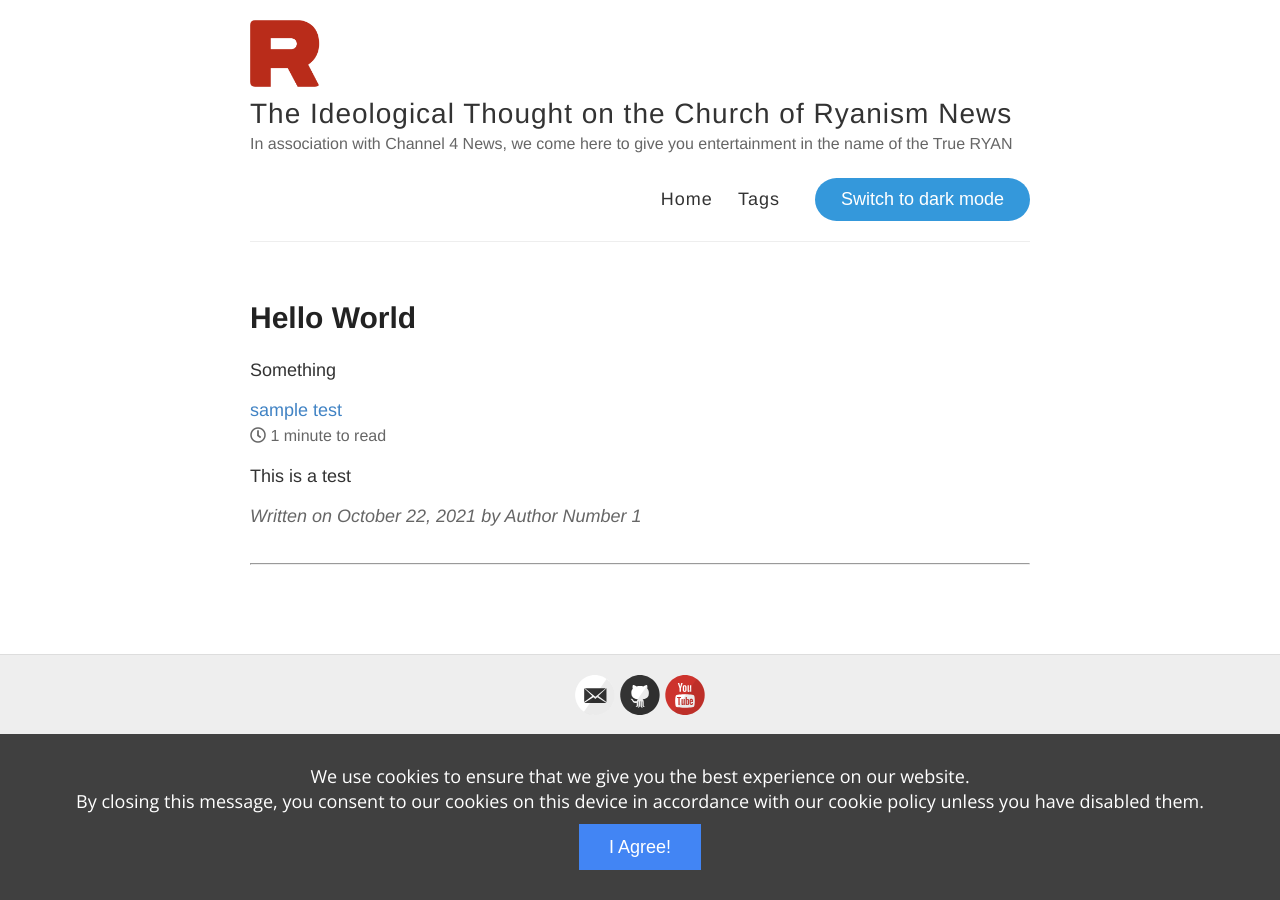
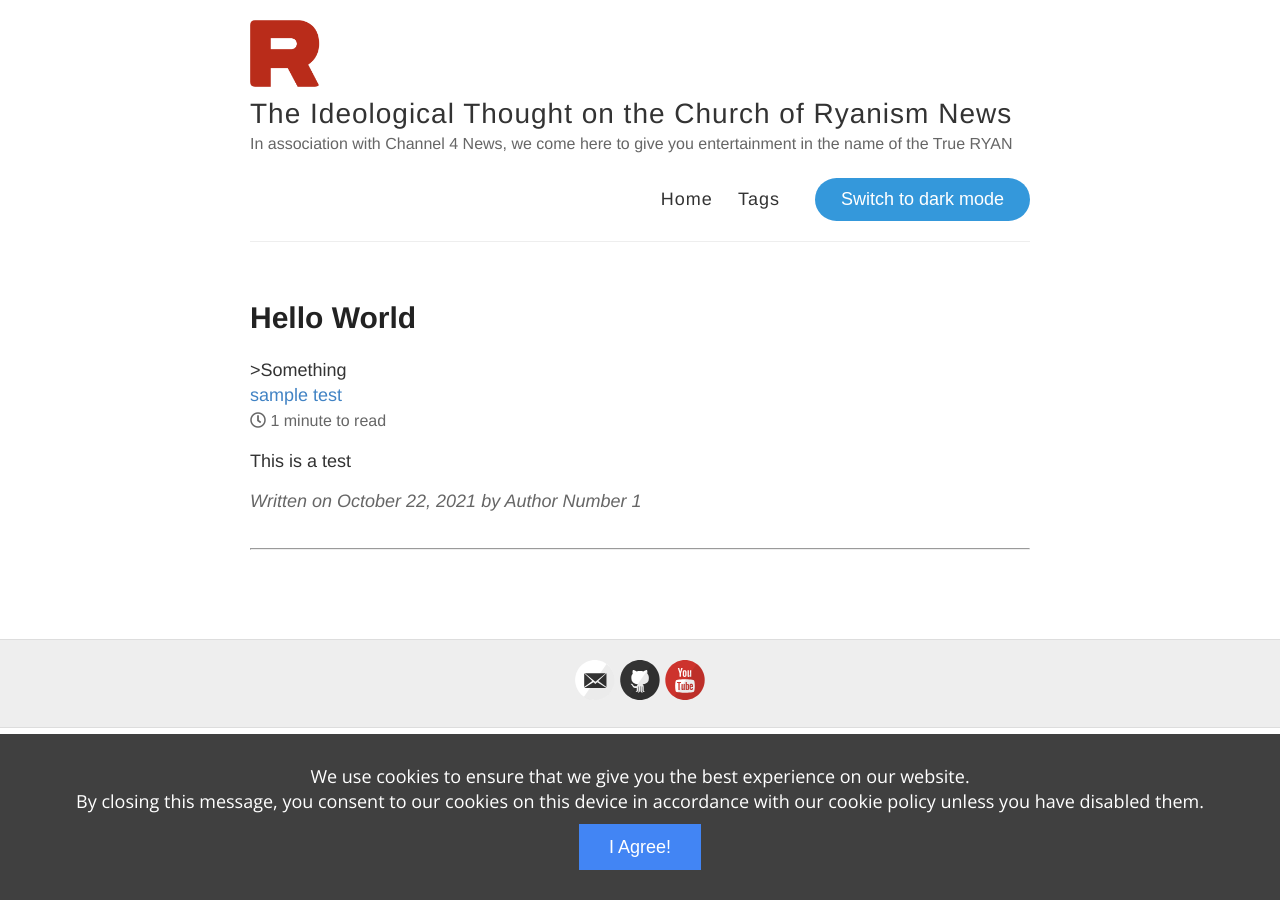
Before and after one commit to churchofryanism/blog.ryanism.org, a Jekyll site: the page built from _posts/2021-10-22-Hello-World.md, in a window 1280 px wide. Built offline with Jekyll 4.4.1, drawn with Linux system fonts in a browser that asks for light colours; comment, search, counter and statistics services are not loaded.

Commit message:
Update post.html
Co-Authored-By: PiSaucer <33438654+pisaucer@users.noreply.github.com>

```diff
--- a/_layouts/post.html
+++ b/_layouts/post.html
@@ -4,7 +4,7 @@ layout: default
 
 <article class="post">
     <h1>{{ page.title }}</h1>
-	<span style="margin: 0px;"><p>{{ page.description }}</p></span>
+	<p style="margin: 0px;"></pstyle>>{{ page.description }}</p>
     {% if page.tags %}
     {% for tag in page.tags %}
     <a href="{{ site.baseurl }}/tags#{{ tag | slugify }}" class="post-tag">{{ tag }}</a>
```
